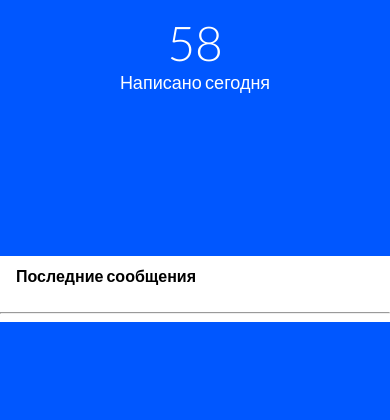
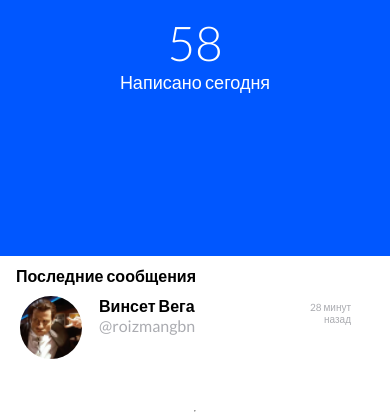
Before and after one commit to Agent007little/Django_project, a Django app: page / in a window 390 px wide. Shown: the part 1432-1852 px from the top of the page. Before the commit the page ends 1754 px from the top, so only its background shows below. Run offline with Django 5.2, Linux system fonts and the light colour scheme.

Commit message:
made header post

```diff
--- a/static/css/mobile-main.css
+++ b/static/css/mobile-main.css
@@ -110,6 +110,7 @@ p {
     }
     #all-massages-list-title {
         height: 15%;
+        margin-bottom: 10px;
     }
     #all-massages-list-title > p {
         margin-left: 16px;
@@ -120,10 +121,73 @@ p {
     #feed {
         overflow: hidden;
         height: auto;
+        display: flex;
+        flex-direction: column;
     }
-    #post {
-        margin-left: 10%;
+    .post {
+        display: flex;
+        height: auto;
+        margin-left: 5%;
         margin-right: 10%;
         margin-bottom: 10%;
     }
+    .post-avatar {
+        margin-right: 5%;
+        width: 20%;
+        height: 100%;
+    }
+    .post-avatar img {
+        border-radius: 50%;
+        width: 100%;
+        height: 20%;
+    }
+    .post-main {
+        width: 80%;
+        height: 100%;
+        display: flex;
+        flex-direction: column;
+    }
+    .post-main-header {
+        height: 10%;
+        display: flex;
+        flex-wrap: wrap;
+        align-items: start;
+        position: relative;
+    }
+    .post-main-header-name,
+    .post-main-header-sign {
+        width: 80%;
+        height: 50%;
+    }
+    .post-main-header-name > p {
+        font-family: 'Lato', sans-serif;
+        font-weight: 900;
+    }
+    .post-main-header-sign > p {
+        color: #ABACB1;
+        font-family: 'Lato', sans-serif;
+        font-weight: 400;
+    }
+    .post-main-header-time {
+        margin-top: 5px;
+        position: absolute;
+        top: 0;
+        right: 0;
+        width: 20%;
+        height: 100%;
+        text-align: right;
+    }
+    .post-main-header-time > p {
+        font-family: 'Lato', sans-serif;
+        font-weight: 400;
+        font-size: x-small;
+        color: #ABACB1;
+    }
+    .post-main-content {
+        flex-grow: 1;
+    }
+
+    .post-main-footer {
+        height: 10%;
+    }
 }
--- a/templates/posts/home_page.html
+++ b/templates/posts/home_page.html
@@ -40,11 +40,19 @@
         <div id="feed">
             <div class="post">
                 <div class="post-avatar">
-                    <img src="" alt="">
+                    <img src="{% static 'pictures/posts/image 9.png'%}">
                 </div>
                 <div class="post-main">
                     <div class="post-main-header">
-
+                        <div class="post-main-header-name">
+                            <p>Винсет Вега</p>
+                        </div>
+                        <div class="post-main-header-sign">
+                            <p>@roizmangbn</p>
+                        </div>
+                        <div class="post-main-header-time">
+                            <p>28 минут назад</p>
+                        </div>
                     </div>
                     <div class="post-main-content">
 
```
Also changed, not shown: static/pictures/posts/image 9.png (added).
